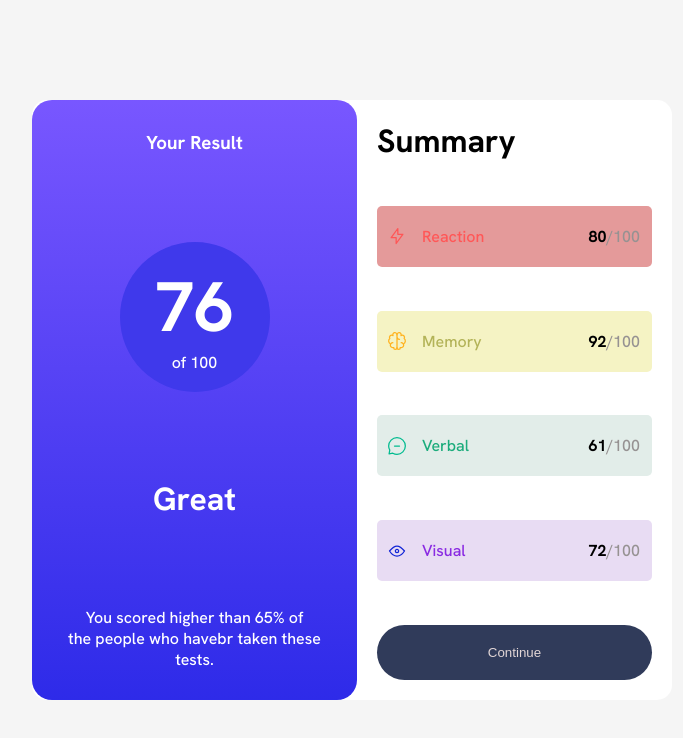
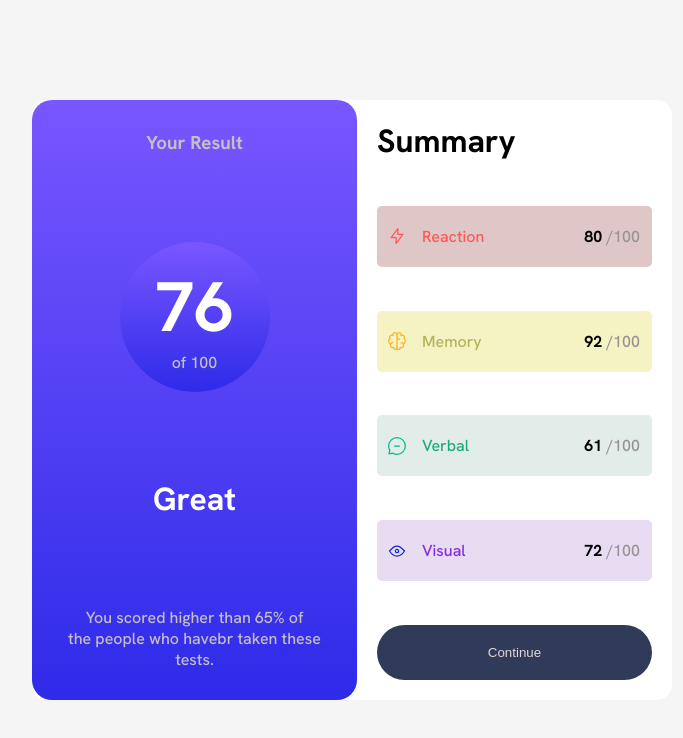
Before and after one commit to Bigmoses042/IMO-SKILLUP-GROUP2, a plain HTML site: page index.html in a window 1280 px wide. Shown: the whole page, without its empty margins (288-971 px from the left). Drawn offline with Linux system fonts and the light colour scheme.

Commit message:
First Team task

```diff
--- a/index.css
+++ b/index.css
@@ -1,4 +1,4 @@
-@import url('https://fonts.googleapis.com/css2?family=Hanken+Grotesk:wght@500;700;800&display=swap');
+@import url('https://fonts.googleapis.com/css2?family=Hanken+Grotesk:wght@100;200;500;700;800&display=swap');
 
 *,*::before,*::after{
     margin: 0;
@@ -22,7 +22,9 @@ body{
     width: 50%;
     border-radius: 15px;
     background-color: white;
-
+}
+.weight{
+    color: rgb(196, 192, 192);
 }
 
 .left{
@@ -55,7 +57,7 @@ body{
 }
 
 .result{
-    background: rgb(63, 57, 235);
+    background: linear-gradient(to top, hsl(241,81%,54%) ,hsl(252,100%,67%));
     width: 150px;
     height: 150px;
     padding: 10px;
@@ -106,7 +108,7 @@ body{
     align-items: center;
     justify-content: space-between;
     padding: 20px 12px;
-    background-color: hsl(0, 58%, 75%);
+    background-color: hsl(0, 29%, 83%);
     border-radius: 5px;
     padding-left: 10px;
 
@@ -175,12 +177,3 @@ p b{
         }
 
   }
-
- /* @media (max-width: 1440px) and (orientation: portrait){
-    .container {
-        display: flex;
-        flex-direction: column;
-
-    }
-  }
-  */
--- a/index.html
+++ b/index.html
@@ -9,14 +9,14 @@
 <body>
     <div class="container">
         <div class="left">
-            <h3>Your Result</h3>
+            <h3 class="weight">Your Result</h3>
             <div class="result">
                 <h1>76</h1>
-                <span>of 100</span>
+                <span class="weight">of 100</span>
             </div>
             <h1>Great</h1>
-            <p>You scored higher than 65% of <br>the people who havebr
-                 taken these tests.</p >
+            <p class="weight">You scored higher than 65% of <br>the people who havebr
+                 taken these tests.</p>
 
         </div>
         <div class="right">
@@ -28,7 +28,7 @@
                         <p>Reaction</p>
                     </div>
                     <div>
-                        <p class="Rate"><b>80</b>/100</p>
+                        <p class="Rate"><b>80</b> /100</p>
                     </div>
 
 
@@ -39,7 +39,7 @@
                         <p>Memory</p>
                     </div>
                     <div>
-                        <p class="Rate"><b>92</b>/100</p>
+                        <p class="Rate"><b>92</b> /100</p>
                     </div>
 
                 </div>
@@ -51,7 +51,7 @@
                         <p>Verbal</p>
                     </div>
                     <div>
-                        <p class="Rate"><b>61</b>/100</p>
+                        <p class="Rate"><b>61</b> /100</p>
                     </div>
                 </div>
 
@@ -62,7 +62,7 @@
                 </div>
 
                     <div>
-                        <p class="Rate"><b>72</b>/100</p>
+                        <p class="Rate"><b>72</b> /100</p>
                     </div>
                 </div>
             </div>
```
